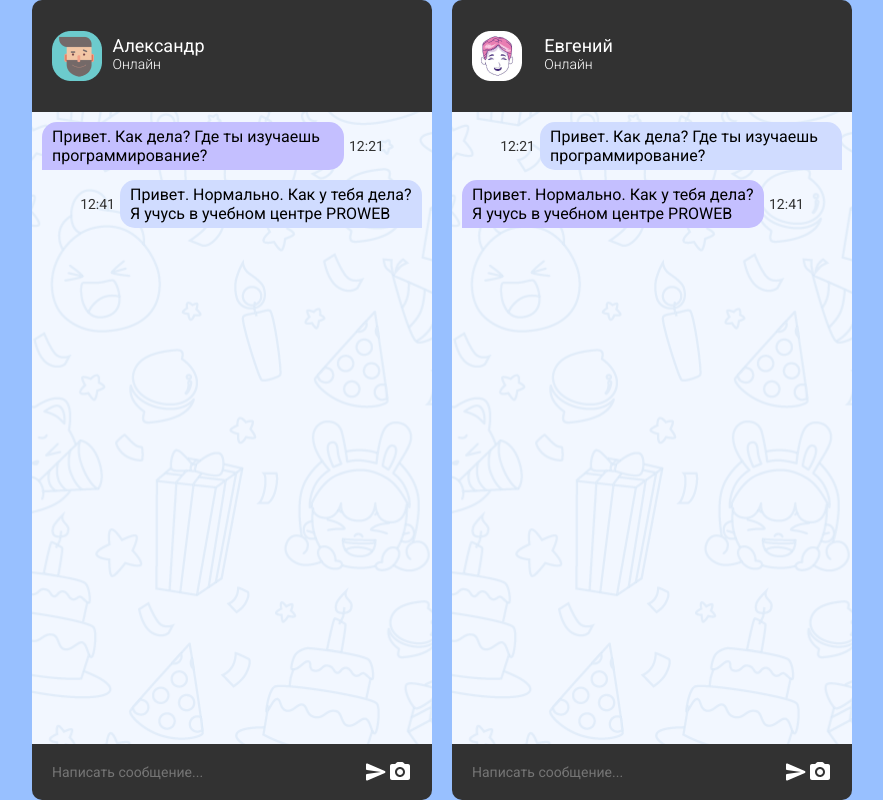
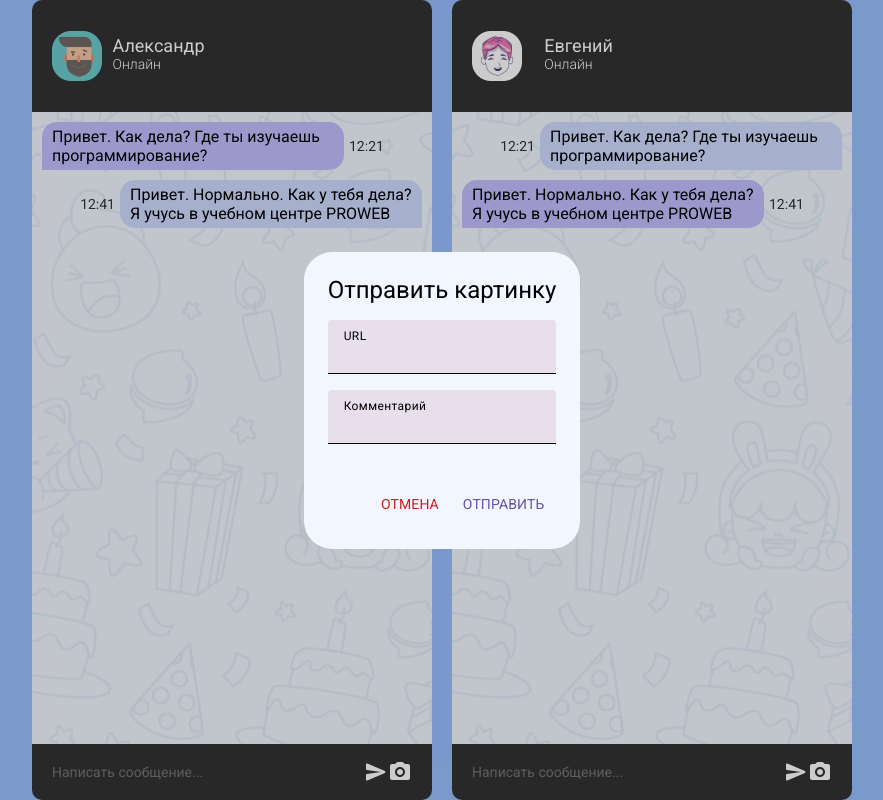
Before and after one commit to abizdev/vue-chat, a Vue app: page / in a window 1280 px wide. Shown: the whole page, without its empty margins (198-1081 px from the left). Built offline with nearby package versions, Linux system fonts and the light colour scheme.

Commit message:
feat: add modal and fix classes to get and send

```diff
--- a/public/css/main.css
+++ b/public/css/main.css
@@ -96,22 +96,22 @@ body {
   line-height: 16px;
   color: #323232;
 }
-.user__alex .chat-message.alex .chat-message__body,
-.user__jane .chat-message.jane .chat-message__body {
+.user__alex .chat-message.get .chat-message__body,
+.user__jane .chat-message.send .chat-message__body {
   flex-direction: row-reverse;
   justify-content: flex-end;
 }
-.user__alex .chat-message.alex .chat-message__info,
-.user__jane .chat-message.jane .chat-message__info {
+.user__alex .chat-message.get .chat-message__info,
+.user__jane .chat-message.send .chat-message__info {
   background: #C4BFFF;
   border-radius: 15px 15px 15px 0px;
 }
-.user__alex .chat-message.jane .chat-message__body,
-.user__jane .chat-message.alex .chat-message__body {
+.user__alex .chat-message.send .chat-message__body,
+.user__jane .chat-message.get .chat-message__body {
   justify-content: flex-end;
 }
-.user__alex .chat-message.jane .chat-message__info,
-.user__jane .chat-message.alex .chat-message__info {
+.user__alex .chat-message.send .chat-message__info,
+.user__jane .chat-message.get .chat-message__info {
   background: #D0DCFF;
   border-radius: 15px 15px 0px 15px;
 }
@@ -146,3 +146,74 @@ body {
   height: 24px;
   cursor: pointer;
 }
+/* === Modal === */
+.modal {
+  position: fixed;
+  top: 0;
+  left: 0;
+  width: 100%;
+  height: 100vh;
+  background: rgba(0, 0, 0, 0.2);
+  display: none;
+  justify-content: center;
+  align-items: center;
+}
+.modal.active {
+  display: flex;
+}
+.modal-content {
+  background: #F2F7FF;
+  padding: 24px;
+  display: flex;
+  flex-direction: column;
+  row-gap: 16px;
+  border-radius: 28px;
+}
+.modal__inp {
+  padding: 8px 16px 0;
+  background: #E7E0EC;
+  border-radius: 4px 4px 0px 0px;
+  display: flex;
+  flex-direction: column;
+  border-bottom: 1px solid #000000;
+}
+.modal__inp-label {
+  font-size: 12px;
+  line-height: 16px;
+  letter-spacing: 0.4px;
+  color: #000000;
+  margin-bottom: 5px;
+}
+.modal__inp input,
+.modal__inp textarea {
+  font-size: 16px;
+  line-height: 24px;
+  letter-spacing: 0.5px;
+  color: #000000;
+  border: none;
+  outline: none;
+  background: none;
+  resize: none;
+}
+.modal-btns {
+  display: flex;
+  justify-content: flex-end;
+  margin-top: 24px;
+}
+.modal-btns button {
+  border: none;
+  outline: none;
+  background: none;
+  padding: 10px 12px;
+  text-transform: uppercase;
+  font-size: 14px;
+  line-height: 21px;
+  letter-spacing: 0.1px;
+  cursor: pointer;
+}
+.modal-del {
+  color: #CF1B1B;
+}
+.modal-edit {
+  color: #6750A4;
+}
--- a/src/App.vue
+++ b/src/App.vue
@@ -11,18 +11,21 @@
       <app-footer :id="2" />
     </div>
   </main>
+  <modal />
 </template>
 
 <script>
 import AppHeader from './components/Header.vue'
 import AppBody from './components/Body.vue'
 import AppFooter from './components/Footer.vue'
+import Modal from './components/Modal.vue'
 
 export default {
   components: {
     AppHeader,
     AppBody,
     AppFooter,
-  }
+    Modal,
+  },
 }
 </script>
--- a/src/components/Body.vue
+++ b/src/components/Body.vue
@@ -1,7 +1,7 @@
 <template >
   <section class="chat">
     <ul class="chat-list">
-      <li class="chat-message alex">
+      <li class="chat-message get">
         <div class="chat-message__body">
           <span class="chat-message__time">12:21</span>
           <div class="chat-message__info">
@@ -10,7 +10,7 @@
           </div>
         </div>
       </li>
-      <li class="chat-message jane">
+      <li class="chat-message send">
         <div class="chat-message__body">
           <span class="chat-message__time">12:41</span>
           <div class="chat-message__info">
--- a/src/components/Footer.vue
+++ b/src/components/Footer.vue
@@ -3,13 +3,15 @@
     <textarea placeholder="Написать сообщение..." rows="1"></textarea>
     <div class="send-mess">
       <img src="../../public/images/send.svg" alt="send">
-      <img src="../../public/images/photo.svg" alt="photo">
+      <img src="../../public/images/photo.svg" alt="photo" >
     </div>
   </footer>
 </template>
 
 <script>
+
+
 export default {
-
+  props: ['id'],
 }
 </script>
--- /dev/null
+++ b/src/components/Modal.vue
@@ -0,0 +1,25 @@
+<template>
+  <div class="modal active">
+    <div class="modal-content">
+      <h2>Отправить картинку</h2>
+      <div class="modal__inp modal--img">
+        <label class="modal__inp-label">URL</label>
+        <input type="text">
+      </div>
+      <div class="modal__inp modal--text">
+        <label class="modal__inp-label">Комментарий</label>
+        <textarea rows="1"></textarea>
+      </div>
+      <div class="modal-btns">
+        <button class="modal-del">Отмена</button>
+        <button class="modal-edit">ОТПРАВИТЬ</button>
+      </div>
+    </div>
+  </div>
+</template>
+
+<script>
+export default {
+
+}
+</script>
```
